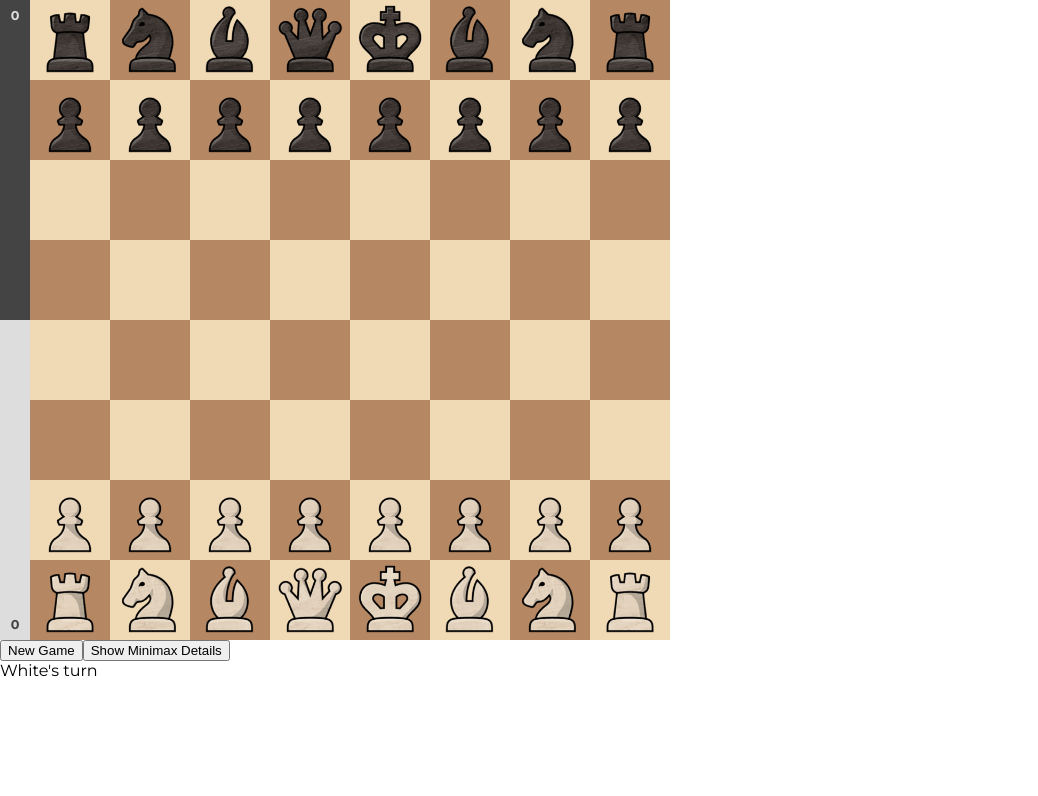
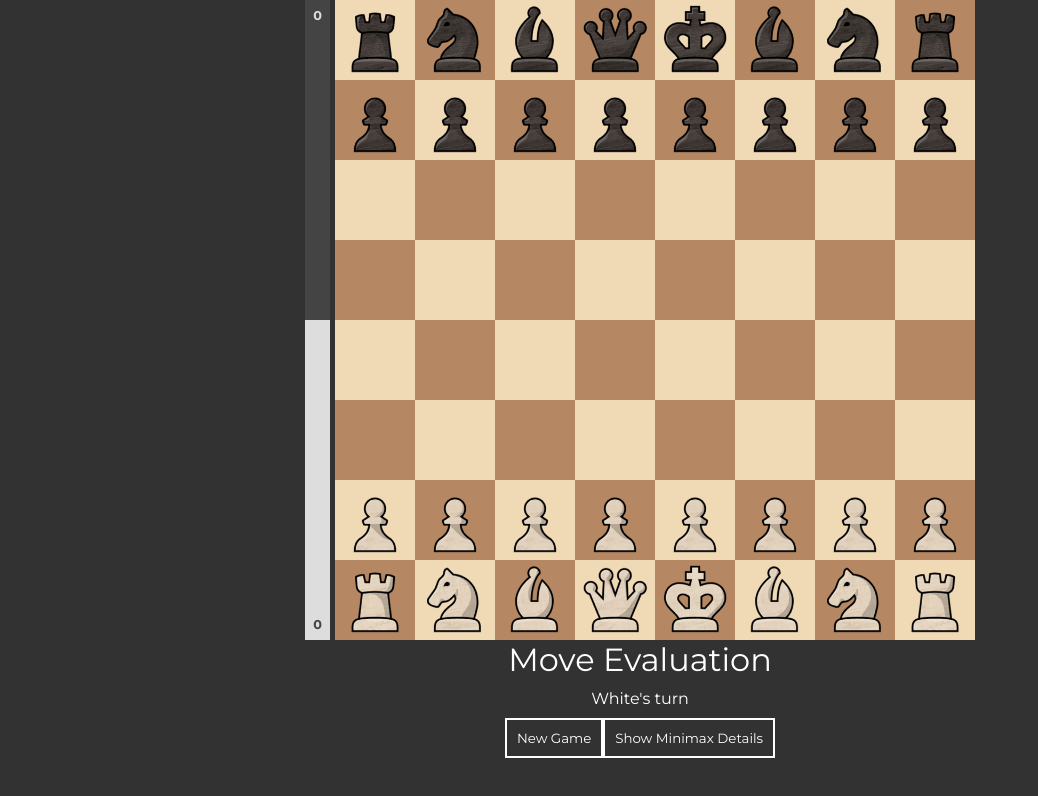
Before and after one commit to jordanlandry/chess-with-minimax, a React (Vite) app: page / in a window 1280 px wide. Shown: the top 796 px of the page, without its empty margins (0-1038 px from the left). Built offline with nearby package versions, Linux system fonts and the light colour scheme.

Commit message:
Made some stylistic changes and added move evaluation like blunder, good move, etc

```diff
--- a/src/components/Chess.tsx
+++ b/src/components/Chess.tsx
@@ -1,4 +1,4 @@
-import { useEffect, useMemo, useRef, useState } from "react";
+import { useEffect, useRef, useState } from "react";
 import { PieceType, PositionType } from "../data/interfaces";
 import { BOARD_SIZE, colors, STARTING_POSITION } from "../data/properties";
 import getAvailableMoves from "../helpers/getAvailableMoves";
@@ -53,6 +53,7 @@ export default function Chess() {
   const [doAlphaBeta, setDoAlphaBeta] = useLocalStorage("doAlphaBeta", true);
   const [doMoveOrdering, setDoMoveOrdering] = useLocalStorage("doMoveOrdering", true);
   const [showMinimaxDetails, setShowMinimaxDetails] = useLocalStorage("showMinimaxDetails", false);
+  const [moveEvaluation, setMoveEvaluation] = useState("");
 
   const [boardHistory, setBoardHistory] = useLocalStorage("boardHistory", [STARTING_POSITION]);
   const [boardHistoryIndex, setBoardHistoryIndex] = useState(0);
@@ -115,7 +116,7 @@ export default function Chess() {
     }
 
     setSquareElements(squareElements);
-  }, [availableMoves, grabbedPiece, width, height, lastMove]);
+  }, [availableMoves, grabbedPiece, width, height, lastMove, showMinimaxDetails]);
 
   // ~~~ AVAILABLE MOVES ~~~ \\
   useEffect(() => {
@@ -167,6 +168,7 @@ export default function Chess() {
     // Check for openings
     const openingMove = openings(board.map((b: any) => b));
     if (openingMove) {
+      setMoveEvaluation("book");
       setTimeout(() => {
         moveFrom(openingMove.from.x, openingMove.from.y, openingMove.to.x, openingMove.to.y);
       }, timeToThink * 1000);
@@ -175,7 +177,28 @@ export default function Chess() {
 
     // Timeout because the board needs to update before the AI can make a move
     setTimeout(() => {
+      const prevScore = score;
       const move = getBestMove([...board], timeToThink * 1000, doAlphaBeta, doMoveOrdering);
+      const newScore = move.score;
+
+      const difference = newScore - prevScore;
+
+      // After each move, check if it's a good move or a blunder etc.
+      setMoveEvaluation(
+        difference < -2
+          ? "blunder"
+          : difference < -1
+          ? "mistake"
+          : difference < 0
+          ? "inaccuracy"
+          : difference < 1
+          ? "good"
+          : difference < 1.5
+          ? "great"
+          : difference < 2
+          ? "brilliant"
+          : "masterpiece"
+      );
 
       if (move.to.y === 7 && move.piece === "P") {
         promotePiece("Q", move.to.x, move.to.y);
@@ -187,11 +210,10 @@ export default function Chess() {
       setDepth(move.depth ? move.depth : 0);
       setScore(move.score ? move.score : 0);
       setCheckCount(move.checkCount ? move.checkCount : 0);
-    }, 250);
+    }, 50);
   }, [whosTurn, isPromoting]);
 
   // ~~~ ELEMENTS ~~~ \\
-
   const pieceElements = board.map((row: any, i: number) => {
     return row.map((piece: any, j: number) => {
       return piece ? (
@@ -209,7 +231,7 @@ export default function Chess() {
           setGrabbedPiece={setGrabbedPiece}
           moveToSquareFunction={clickSquareToMove}
           offsetX={boardElementRef.current?.offsetLeft || 0}
-          offsetY={boardElementRef.current?.offsetTop || 0}
+          offsetY={0}
         />
       ) : null;
     });
@@ -252,7 +274,31 @@ export default function Chess() {
   }
 
   function moveFrom(x1: number, y1: number, x2: number, y2: number, changeTurn = true) {
-    animatePiece();
+    // animatePiece();
+    // AI Castle
+
+    if (board[y1][x1] === "K" && !blackKingHasMoved) {
+      setBlackKingHasMoved(true);
+
+      if (x2 === 6) {
+        const newBoard = [...board];
+        newBoard[0][5] = "R";
+        newBoard[0][7] = "";
+        setBoard(newBoard);
+
+        setBlackRightRookHasMoved(true);
+      }
+
+      if (x2 === 2) {
+        const newBoard = [...board];
+        newBoard[0][3] = "R";
+        newBoard[0][0] = "";
+        setBoard(newBoard);
+
+        setBlackLeftRookHasMoved(true);
+      }
+    }
+
     // Play audio
     const audio =
       board[y2][x2] === "" ? new Audio("./assets/sounds/move-self.mp3") : new Audio("./assets/sounds/capture.mp3");
@@ -359,11 +405,12 @@ export default function Chess() {
       <div className="chess-wrapper">
         <EvalBar evaluation={score} height={boardElementRef.current?.offsetWidth!} />
         <div
+          className="chess-board"
           ref={boardElementRef}
           style={{
             display: "grid",
             gridTemplateColumns: `repeat(${BOARD_SIZE}, 1fr)`,
-            width: "min(calc(100% - 31px), min(80vh, 800px))",
+            width: "min(calc(90%), min(80vh, 800px))",
           }}
           draggable={false}
         >
@@ -379,20 +426,30 @@ export default function Chess() {
           ) : null}
         </div>
       </div>
+
+      <div className="move-eval-wrapper">
+        <p className={`${moveEvaluation}-text move-eval-text`}>{moveEvaluation ? moveEvaluation : "Move evaluation"}</p>
+      </div>
+
+      <p style={{ textAlign: "center", margin: "10px 0" }}>{whosTurn === 0 ? "White's turn" : "Black's turn"}</p>
+      <div className="button-wrapper">
         <button onClick={reset}>New Game</button>
         <button onClick={() => setShowMinimaxDetails((prev: boolean) => !prev)}>
           {showMinimaxDetails ? "Hide" : "Show"} Minimax Details
         </button>
-      <p>{whosTurn === 0 ? "White's turn" : "Black's turn"}</p>
+      </div>
+
       {showMinimaxDetails ? (
-        <div style={{ gridColumn: "1 / -1", fontSize: "1.2rem" }}>
+        <div style={{ display: "flex", flexDirection: "column", width: "250px", margin: "auto", marginTop: "10px" }}>
           <p>Checks: {checkCount.toLocaleString()}</p>
           <p>Depth: {depth}</p>
           <p>Minimax Settings</p>
-          <hr />
           <p>{`Time to think:  ${timeToThink}s`}</p>
+
+          <div style={{ display: "flex" }}>
             <button onClick={() => setTimeToThink((prev: any) => (prev > 0.5 ? prev - 0.5 : 0.5))}>-</button>
             <button onClick={() => setTimeToThink((prev: any) => prev + 0.5)}>+</button>
+          </div>
 
           <div>
             <input
@@ -401,14 +458,14 @@ export default function Chess() {
               checked={doAlphaBeta}
               onChange={() => setDoAlphaBeta((prev: boolean) => !prev)}
             />
-            <label htmlFor="alpha-beta-input">Alpha-Beta Pruning</label>
-            <br />
             <input
               id="move-ordering-input"
               type="checkbox"
               checked={doMoveOrdering}
               onChange={() => setDoMoveOrdering((prev: boolean) => !prev)}
             />
+            <label htmlFor="alpha-beta-input">Alpha-Beta Pruning</label>
+            <br />
             <label htmlFor="move-ordering-input">Move Ordering</label>
           </div>
         </div>
--- a/src/components/EvalBar.tsx
+++ b/src/components/EvalBar.tsx
@@ -1,4 +1,5 @@
 import clamp from "../helpers/clamp";
+import useWidth from "../hooks/useWidth";
 
 type Props = { evaluation: number; height: number };
 
@@ -7,9 +8,13 @@ export default function EvalBar({ evaluation, height }: Props) {
   const MIN_EVAL = -25;
 
   const percentPositive = clamp((evaluation - MIN_EVAL) / (MAX_EVAL - MIN_EVAL), 0, 1);
+  const width = useWidth();
+  const size = 25;
+
+  const isVertical = width > 600;
 
   return (
-    <div className="eval-bar-wrapper" style={{ height: height, width: "30px" }}>
+    <div className="eval-bar-wrapper" style={{ height: height, width: "25px" }}>
       <div className="eval-negative eval-bar" style={{ height: `${(1 - percentPositive) * height}px` }}>
         {evaluation <= 0 ? <span className="eval-text">{Math.round(evaluation * 10) / -10}</span> : null}
       </div>
--- a/src/helpers/minimax.ts
+++ b/src/helpers/minimax.ts
@@ -1,7 +1,6 @@
-import { useEffect } from "react";
 import boardToFen from "./boardToFen";
-import { database } from "./database";
 import getAvailableMoves from "./getAvailableMoves";
+import numberOfPieces from "./numberOfPieces";
 import orderMoves from "./orderMoves";
 
 const sleep = (ms: number) => new Promise((resolve) => setTimeout(resolve, ms));
@@ -13,7 +12,6 @@ interface MoveDatabase {
 // const transpositionTable: MoveDatabase = {};
 
 let checkCount = 0;
-
 let transpositionTable: MoveDatabase = {};
 
 let startTime = 0;
@@ -79,7 +77,30 @@ export const pieceValues: { [key: string]: number } = {
   K: -100,
 };
 
+const gameWeights = {
+  endGame: 16,
+  midGame: 24,
+};
+
+function getGameState(board: string[][]) {
+  const pieceCount = numberOfPieces(board);
+
+  // Get gameWeights
+  const midGameWeight = pieceCount / 24;
+  const endGameWeight = pieceCount / 16;
+
+  return [midGameWeight, endGameWeight];
+}
+
 function evaluateBoard(board: string[][]) {
+  const [midGameWeight, endGameWeight] = getGameState(board);
+
+  const whiteMoves = getAllMoves(board, 0);
+  const blackMoves = getAllMoves(board, 1);
+
+  if (whiteMoves.length === 0) return -1000000000; // White is in checkmate
+  if (blackMoves.length === 0) return 1000000000; // Black is in checkmate
+
   let score = 0;
   for (let i = 0; i < board.length; i++) {
     for (let j = 0; j < board[i].length; j++) {
@@ -102,9 +123,6 @@ function evaluateBoard(board: string[][]) {
 
       if (board[i][j] === "q") score += 0.13 * (6 - i);
       if (board[i][j] === "Q") score -= 0.13 * i;
-
-      // if (board[i][j] === "k") score += 0.1 * (6 - i);
-      // if (board[i][j] === "K") score -= 0.1 * i;
     }
   }
 
--- a/src/styles.css
+++ b/src/styles.css
@@ -2,6 +2,9 @@ body {
   margin: 0;
 
   font-family: "Montserrat", sans-serif;
+
+  background-color: rgb(50, 50, 50);
+  color: white;
 }
 
 p {
@@ -19,6 +22,14 @@ p {
 
 .chess-wrapper {
   display: flex;
+  align-items: center;
+  justify-content: center;
+  gap: 5px;
+}
+
+.eval-bar-wrapper {
+  position: relative;
+  width: 25px;
 }
 
 .eval-bar {
@@ -27,7 +38,7 @@ p {
   font-weight: bold;
   font-size: 0.8rem;
 
-  width: 30px;
+  width: 25px;
 }
 
 .eval-negative {
@@ -47,3 +58,91 @@ p {
 .eval-bar > * {
   padding: 0.5rem;
 }
+
+.move-eval-wrapper {
+  text-align: center;
+}
+
+.move-eval-text {
+  font-size: 2rem;
+  text-transform: capitalize;
+  text-align: center;
+}
+
+.book-text {
+  color: grey;
+}
+
+.blunder-text {
+  color: red;
+}
+
+.mistake-text {
+  color: orange;
+}
+
+.inaccuracy-text {
+  color: yellow;
+}
+
+.brilliant-text {
+  color: cyan;
+}
+
+.great-text {
+  color: greenyellow;
+}
+
+.best-text {
+  color: rgb(0, 100, 0);
+}
+
+.good-text {
+  color: rgb(0, 100, 0);
+}
+
+/*
+  REFERENCE - https://alvarotrigo.com/blog/css-text-animations/
+  2nd in the list
+ */
+.masterpiece-text {
+  text-transform: uppercase;
+  background-image: linear-gradient(-225deg, #231557 0%, #44107a 29%, #ff1361 67%, #fff800 100%);
+  background-size: auto auto;
+  background-clip: border-box;
+  background-size: 200% auto;
+  color: #fff;
+  background-clip: text;
+  text-fill-color: transparent;
+  -webkit-background-clip: text;
+  -webkit-text-fill-color: transparent;
+  animation: textclip 2s linear infinite;
+  display: inline-block;
+}
+
+@keyframes textclip {
+  to {
+    background-position: 200% center;
+  }
+}
+
+button {
+  transition: 0.2s;
+  border: 2px solid white;
+  background-color: transparent;
+  color: white;
+
+  font-family: "Montserrat", sans-serif;
+  padding: 10px;
+}
+
+button:hover {
+  background-color: white;
+  color: black;
+}
+
+.button-wrapper {
+  display: flex;
+  justify-content: center;
+  align-items: center;
+}
```
Also changed, not shown: src/data/properties.ts (+8 -8 lines). Lines whose indentation alone changed are shown as unchanged.
